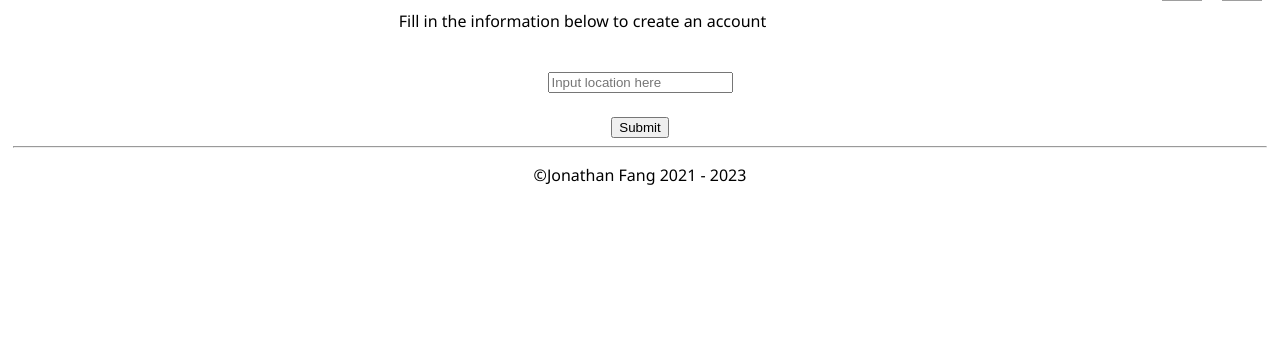
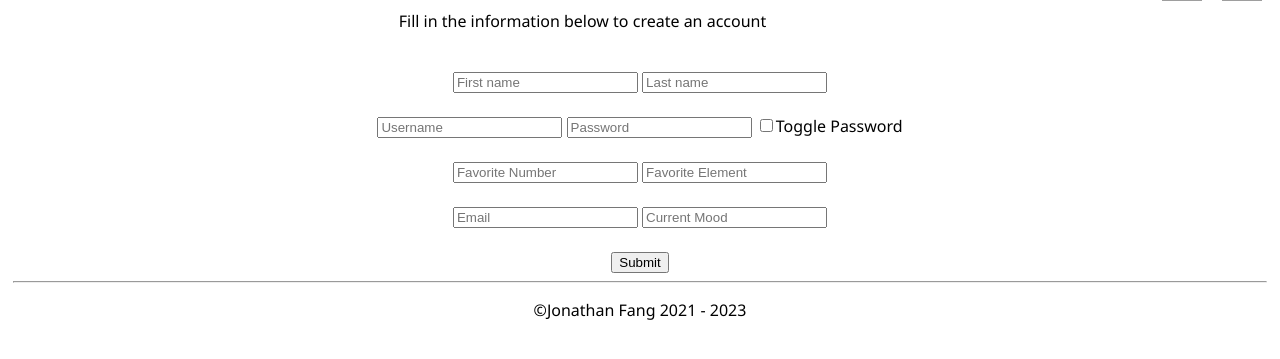
Before and after one commit to Jonathan-Fang/hello-flask, a Flask app: template templates/create_account.html in a window 1280 px wide. Shown: the part 57-416 px from the top of the page. Run offline with Flask 3, Linux system fonts and the light colour scheme; the template is opened without the code that fills it, so the values that code supplies are empty; grey boxes are pictures that could not be loaded.

Commit message:
make password field have input hidden by toggling between text and password type

```diff
--- a/templates/create_account.html
+++ b/templates/create_account.html
@@ -15,8 +15,27 @@ Weather API
     <p>Create Account: Deliverable for Eddy, September 19, 2023</p>
     <form method="post" action="/create_account/">
         <p>Fill in the information below to create an account</p><br>
-        <input type="text" name="weather_search" placeholder="Input location here"><br><br>
+        <input type="text" name="fname" placeholder="First name">
+        <input type="text" name="lname" placeholder="Last name"><br><br>
+        <input type="text" name="usrname" placeholder="Username">
+        <input type="password" name="psword" id="psword" placeholder="Password">
+        <input type="checkbox" onclick="togglePassword()">Toggle Password<br><br>
+        <input type="number" name="favnum" placeholder="Favorite Number">
+        <input type="text" name="favelement" placeholder="Favorite Element"><br><br>
+        <input type="email" name="email" placeholder="Email">
+        <input type="text" name="currentmood" placeholder="Current Mood"><br><br>
         <button type="submit">Submit</button>
     </form>
 </body>
+
+<script> <!-- toggle password javascript-->
+    function togglePassword() {
+        var x = document.getElementById("psword");
+        if (x.type === "password") {
+            x.type = "text";
+        } else {
+            x.type = "password"
+        }
+    }
+</script>
 {% endblock %}
```
